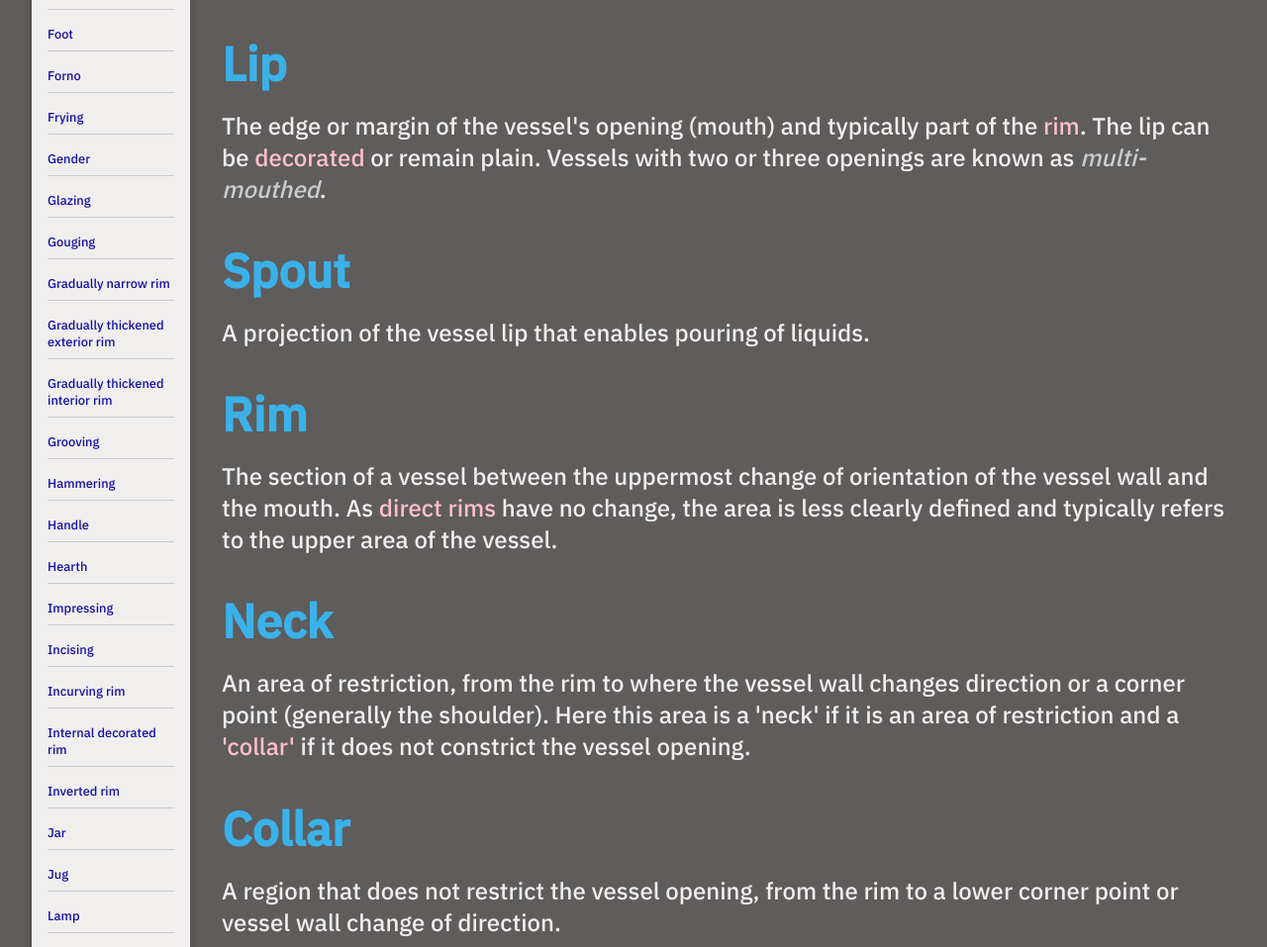
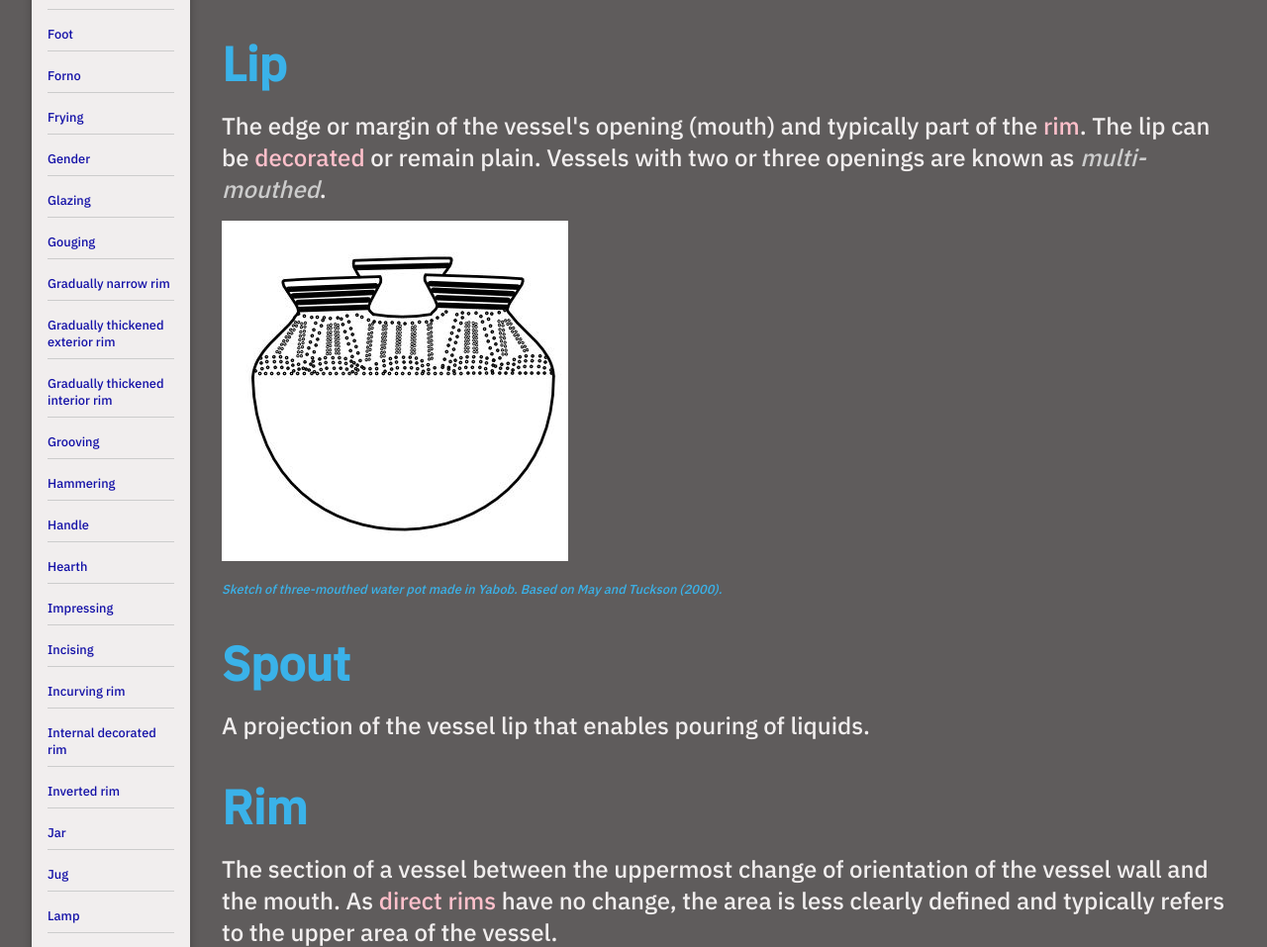
Before and after one commit to tosca-har/jars2, a Django app: page /vessels/glossary in a window 1280 px wide. Shown: the part 2025-2982 px from the top of the page at 99% size. Run offline with Django 5.2, Linux system fonts and the light colour scheme; some web fonts are replaced.

Commit message:
bismarck

```diff
--- a/vessels/templates/vessels/glossary.html
+++ b/vessels/templates/vessels/glossary.html
@@ -162,6 +162,7 @@ present but in less than 10 percent in larger samples.
 <h3 id="lip">Lip</h3>
 <p>The edge or margin of the vessel's opening (mouth) and typically part of the <a href="#rim">rim</a>. The lip can be <a href="#declip"> decorated </a> or remain plain.
   Vessels with two or three openings are known as <mark id="mulm">multi-mouthed</mark>.
+  <figure><img src="{% static "vessels/images/multimouth.jpg" %}" alt="Multi-mouth vessel" ></figure><figcaption>Sketch of three-mouthed water pot made in Yabob. Based on May and Tuckson (2000). </figcaption>
 <h3 id="spo">Spout</h3>
 <p>A projection of the vessel lip that enables pouring of liquids.</p>
 {% comment %} <figure><img src="{% static "vessels/images/spout.jpg" %}" alt="Spout." ></figure>
@@ -198,6 +199,7 @@ present but in less than 10 percent in larger samples.
 <p>Flat bottomed vessel for baking sago cakes.</p>
 <h3 id="jug">Jug</h3>
 <p>A vessel for serving liquids, typically with a handle and spout, with a height that exceeds its maximum diameter.</p>
+<figure><img src="{% static "vessels/images/polyjug.jpg" %}" alt="Jug" ></figure><figcaption>Sketch of polynesian plainware jug. Based on Kirch (2017). </figcaption>
 <h3 id="jar">Jar</h3>
 <p>A vessel with a greater height than its width, or a restricted form with similar height and width.</p>
 <h3 id="bowl">Bowl</h3>
@@ -257,6 +259,7 @@ present but in less than 10 percent in larger samples.
 <p>A rim with a concave profile, where the rim curves outward away from the vessel's centre. It features a curve as opposed to a sharp corner.</p>
 <h4 id="ev">Everted rim</h4>
 <p>A rim that starts from an distinct corner point in the vessel interior and angles upwards and outwards.</p>
+<figure><img src="{% static "vessels/images/everted.jpg" %}" alt="Everted rims." height= 500></figure><figcaption>Everted rim examples. </figcaption>
 <h4 id="dout">Direct out rim</h4>
 <p>A rim that follows the same outward trajectory as the vessel wall, without a noticeable change in direction.</p>
 <h4 id="dir">Direct rim</h4>
```
Also changed, not shown: db.sqlite3, vessels/static/vessels/images/drawings/Madang.jpg, vessels/static/vessels/images/drawings/isi.jpg (added), vessels/static/vessels/images/drawings/moap.jpg (added), vessels/static/vessels/images/everted.jpg (added), vessels/static/vessels/images/multimouth.jpg (added), vessels/static/vessels/images/polyjug.jpg (added), 2 other files.
